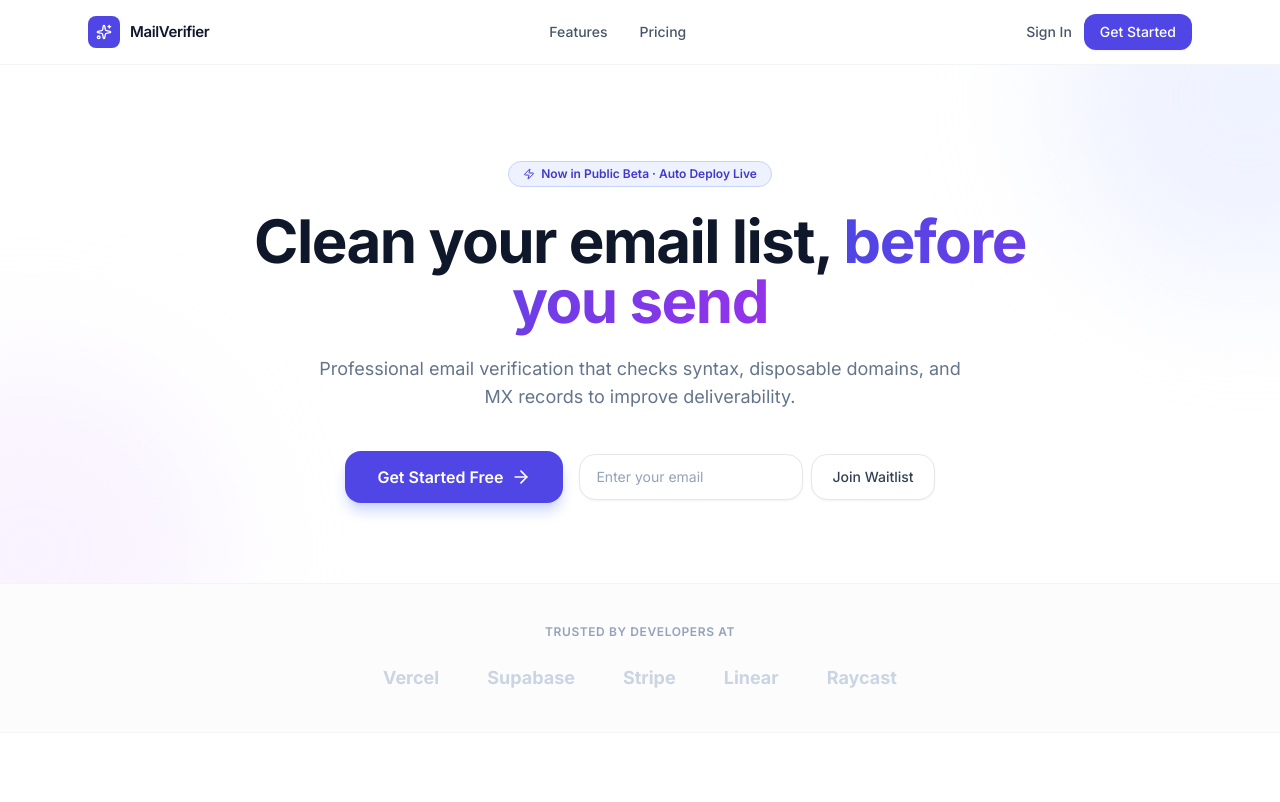
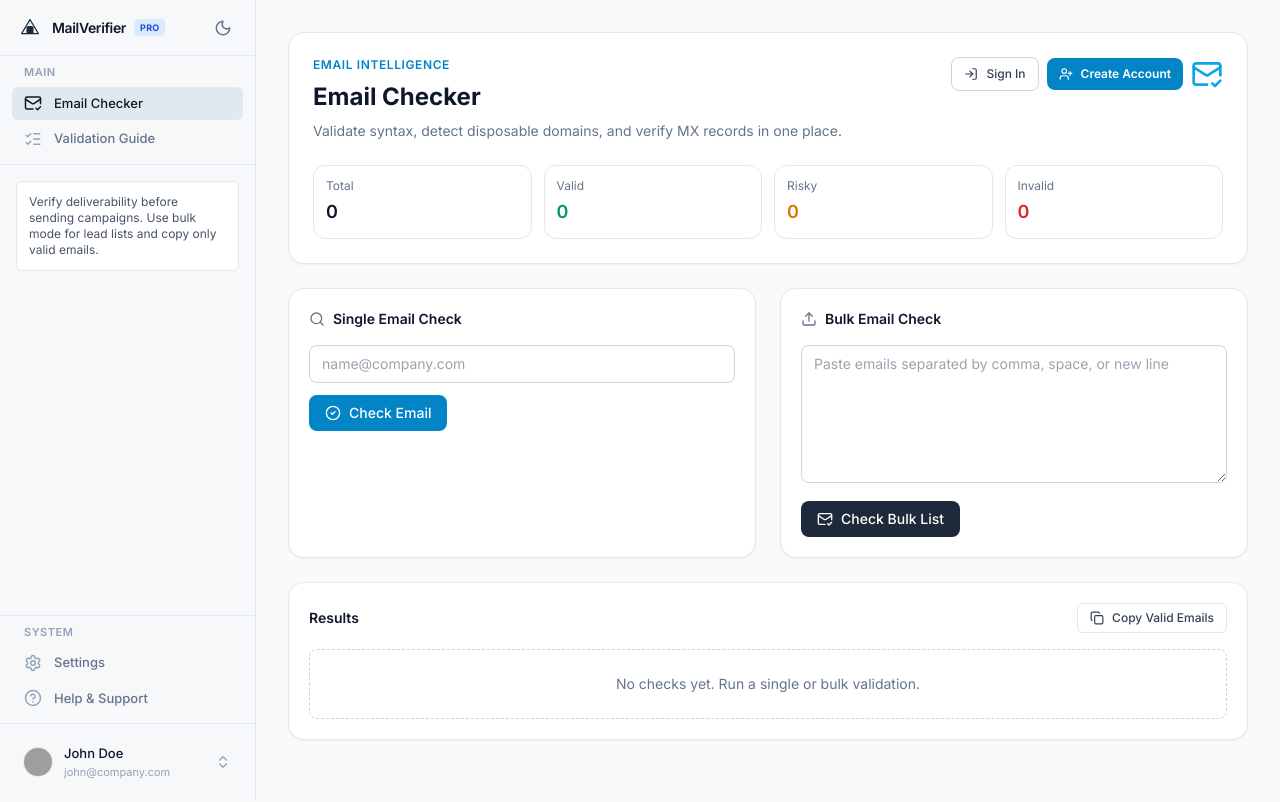
Before and after one commit to stofkizzi2020-design/PromptMaster-Agent, a React (Vite) app in the folder ai-prompt-agent-core/: page / in a window 1280 px wide. Shown: the top 802 px of the page. Built offline with nearby package versions, Linux system fonts and the light colour scheme; grey boxes are pictures that could not be loaded.

Commit message:
feat: open directly to email checker and default light mode

```diff
--- a/ai-prompt-agent-core/src/App.jsx
+++ b/ai-prompt-agent-core/src/App.jsx
@@ -1,49 +1,15 @@
-import React, { useState } from 'react';
-import { AnimatePresence, motion } from 'framer-motion';
+import React from 'react';
 import Layout from './components/Layout';
-import LandingPage from './components/LandingPage';
-import AuthPage from './components/AuthPage';
 import { ThemeProvider } from './contexts/ThemeContext';
 import { ChatProvider } from './contexts/ChatContext';
 import { I18nProvider } from './lib/i18n';
 
 export default function App() {
-  const [route, setRoute] = useState('landing');
-
-  const navigate = (page) => {
-    if (page === 'app') {
-      setRoute('app');
-    } else {
-      setRoute(page);
-    }
-  };
-
   return (
     <I18nProvider>
       <ThemeProvider>
         <ChatProvider>
-          <AnimatePresence mode="wait">
-            {route === 'landing' && (
-              <motion.div key="landing" initial={{ opacity: 0 }} animate={{ opacity: 1 }} exit={{ opacity: 0 }} transition={{ duration: 0.25 }}>
-                <LandingPage onNavigate={navigate} />
-              </motion.div>
-            )}
-            {route === 'login' && (
-              <motion.div key="login" initial={{ opacity: 0 }} animate={{ opacity: 1 }} exit={{ opacity: 0 }} transition={{ duration: 0.25 }}>
-                <AuthPage mode="login" onNavigate={navigate} />
-              </motion.div>
-            )}
-            {route === 'register' && (
-              <motion.div key="register" initial={{ opacity: 0 }} animate={{ opacity: 1 }} exit={{ opacity: 0 }} transition={{ duration: 0.25 }}>
-                <AuthPage mode="register" onNavigate={navigate} />
-              </motion.div>
-            )}
-            {route === 'app' && (
-              <motion.div key="app" initial={{ opacity: 0 }} animate={{ opacity: 1 }} exit={{ opacity: 0 }} transition={{ duration: 0.25 }} className="h-screen">
-                <Layout />
-              </motion.div>
-            )}
-          </AnimatePresence>
+          <Layout />
         </ChatProvider>
       </ThemeProvider>
     </I18nProvider>
--- a/ai-prompt-agent-core/src/components/EmailChecker.jsx
+++ b/ai-prompt-agent-core/src/components/EmailChecker.jsx
@@ -1,5 +1,5 @@
 import React, { useMemo, useState } from 'react';
-import { AlertCircle, CheckCircle2, Copy, MailCheck, Search, ShieldAlert, Upload } from 'lucide-react';
+import { AlertCircle, CheckCircle2, Copy, LogIn, MailCheck, Search, ShieldAlert, Upload, UserPlus } from 'lucide-react';
 
 const DISPOSABLE_DOMAINS = new Set([
   'mailinator.com',
@@ -148,7 +148,17 @@ export default function EmailChecker() {
                 Validate syntax, detect disposable domains, and verify MX records in one place.
               </p>
             </div>
-            <MailCheck className="h-10 w-10 text-sky-500 dark:text-neon-cyan" />
+            <div className="flex items-center gap-2">
+              <button className="inline-flex items-center gap-2 rounded-lg border border-slate-300 bg-white px-3 py-2 text-xs font-medium text-slate-700 transition hover:bg-slate-50 dark:border-slate-700 dark:bg-slate-900 dark:text-slate-200 dark:hover:bg-slate-800">
+                <LogIn className="h-3.5 w-3.5" />
+                Sign In
+              </button>
+              <button className="inline-flex items-center gap-2 rounded-lg bg-sky-600 px-3 py-2 text-xs font-semibold text-white transition hover:bg-sky-700">
+                <UserPlus className="h-3.5 w-3.5" />
+                Create Account
+              </button>
+              <MailCheck className="h-8 w-8 text-sky-500 dark:text-neon-cyan" />
+            </div>
           </div>
 
           <div className="mt-6 grid gap-3 sm:grid-cols-4">
--- a/ai-prompt-agent-core/src/contexts/ThemeContext.jsx
+++ b/ai-prompt-agent-core/src/contexts/ThemeContext.jsx
@@ -21,9 +21,9 @@ function applyTheme(theme) {
 export function ThemeProvider({ children }) {
   const [theme, setThemeState] = useState(() => {
     try {
-      return localStorage.getItem('pm_theme') || 'system';
+      return localStorage.getItem('pm_theme') || 'light';
     } catch {
-      return 'system';
+      return 'light';
     }
   });
 
```
